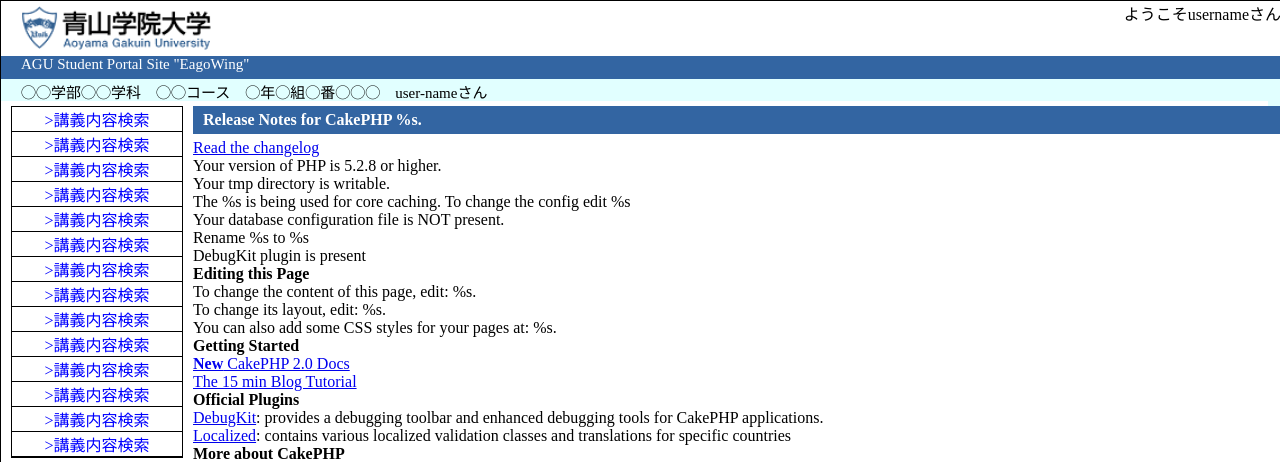
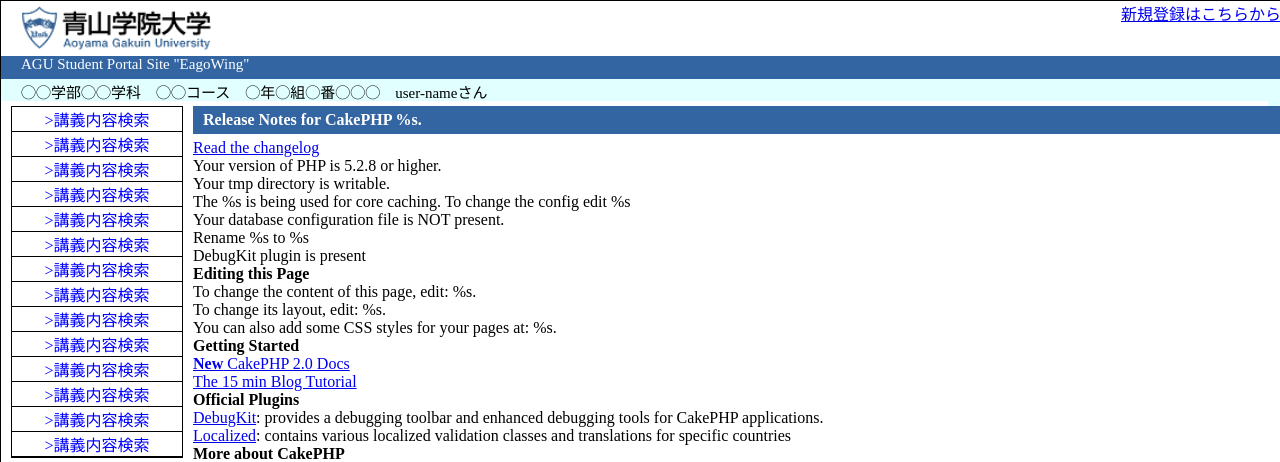
Before and after one commit to ribai/ag_dev, a CakePHP app: the page made by cakephp/app/View/Pages/home.ctp in a window 1280 px wide; the page is wider, and only the part inside the window is pictured. Shown: the top 462 px of that part. Run offline with PHP 8.4 and a stand-in for CakePHP, Linux system fonts and the light colour scheme; the template is opened without the code that fills it, so the values that code supplies are empty; some libraries are stand-ins or nearby versions.

Commit message:
新規登録へのリンク付をヘッダーに行いました

```diff
--- a/cakephp/app/View/Elements/header.ctp
+++ b/cakephp/app/View/Elements/header.ctp
@@ -1,8 +1,6 @@
 <img class="border-header-img" src="/img/logo-agu.gif" alt="logo" />
-<span class="user-name">ようこそusernameさん</span>
-
-
-
+<!-- <span class="user-name">ようこそusername<?php //echo $value["User"]["name"];?>さん</span> -->
+<span class="new-account"><a href="/User/signup">新規登録はこちらから</a></span>
 <div class="border-header">
   AGU Student Portal Site "EagoWing"
 </div>
--- a/cakephp/app/webroot/css/common.css
+++ b/cakephp/app/webroot/css/common.css
@@ -40,6 +40,10 @@
 
 .user-name{
 	float:right;
+}
+
+.new-account{
+float:right;
 }
 
 .border-header{
```
